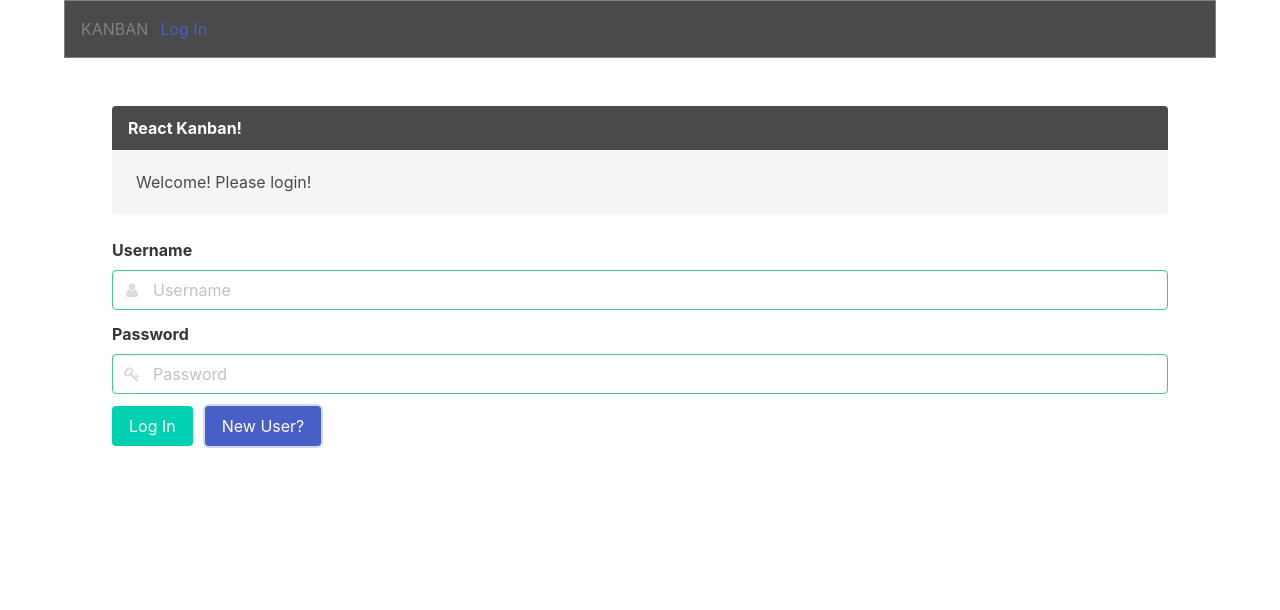
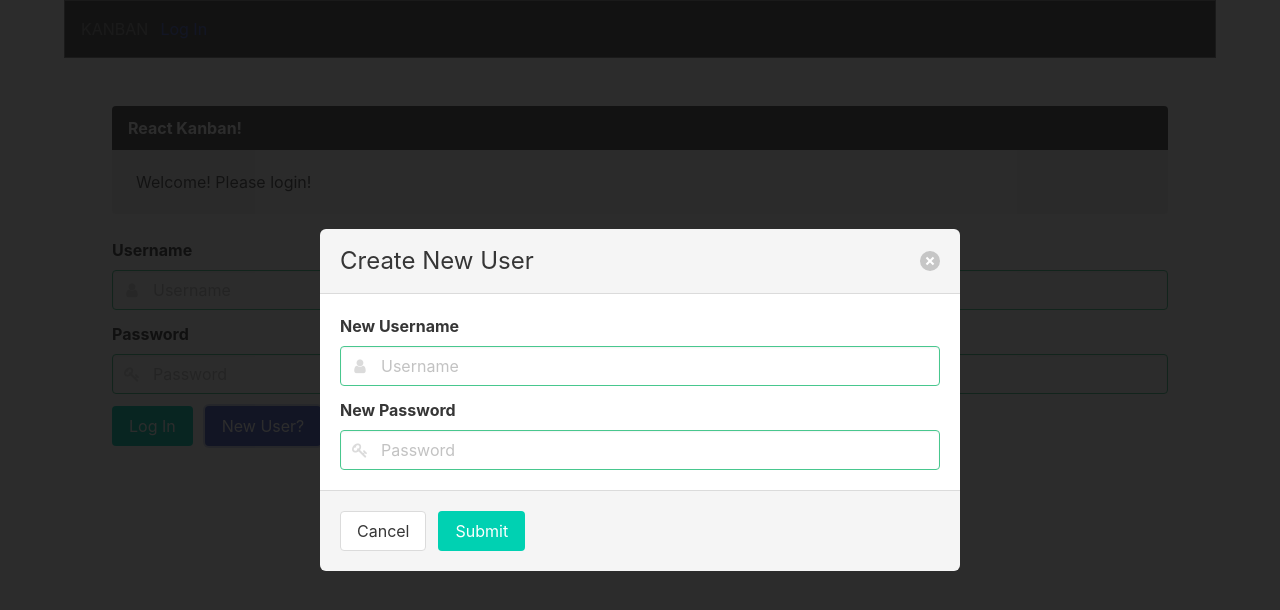
Before and after one commit to devleague/react-kanban, a React (Create React App) app: page /login in a window 1280 px wide. Both pictures are taken after a click on the button "New User?". Shown: the top 610 px of the page. Built offline with nearby package versions, Linux system fonts and the light colour scheme; no server answers.

Commit message:
finished add new user modal

```diff
--- a/src/components/Login.js
+++ b/src/components/Login.js
@@ -2,6 +2,7 @@ import React, {Component} from "react";
 import {connect} from "react-redux";
 import {Redirect} from "react-router-dom";
 import {addUser, authUser} from "../actions";
+import NewUser from "./NewUser";
 
 class Login extends Component {
     constructor(props) {
@@ -9,9 +10,21 @@ class Login extends Component {
 
         this.state = {
             username: "",
-            password: ""
+            password: "",
+            newUser: null,
+            modalState: false
         }
 
+        this.toggleModal = this.toggleModal.bind(this);
+
+    }
+
+    toggleModal() {
+        this.setState((prev, props) => {
+            const newState = !prev.modalState;
+
+            return {modalState: newState};
+        })
     }
 
     handleUsername(e) {
@@ -97,16 +110,20 @@ class Login extends Component {
                                 .bind(this)}>Log In</button>
                         </div>
                         <div className="control">
-                            <button className="button is-link">New User?</button>
+                            <button className="button is-link" onClick={this.toggleModal}>New User?</button>
                         </div>
                     </div>
+                    <NewUser
+                    closeModal={this.toggleModal}
+                    modalState={this.state.modalState}
+                    ></NewUser>
                 </div>
 
             )
         }
     }
+}
 
-}
 
 const mapStatetoProps = (state) => {
     return {users: state.users, auth: state.auth}
--- /dev/null
+++ b/src/components/NewUser.js
@@ -0,0 +1,108 @@
+import React, {Component} from "react";
+import {connect} from "react-redux";
+import {addUser} from "../actions";
+
+class newUserModal extends Component {
+    constructor(props) {
+        super(props);
+
+        this.state = {
+            username: "",
+            password: ""
+        }
+
+        this.handleUsername = this.handleUsername.bind(this);
+        this.handlePassword = this.handlePassword.bind(this);
+        this.handleNewUserClick = this.handleNewUserClick.bind(this);
+    }
+
+    handleUsername(e) {
+        this.setState({username: e.target.value})
+    }
+
+    handlePassword(e) {
+        this.setState({password: e.target.value})
+    }
+
+    handleNewUserClick() {
+        let userLogin = {
+            username: this.state.username,
+            password: this.state.password
+        }
+        this.props.addUser(userLogin);
+        this.props.closeModal();
+    }
+
+    render() {
+        if (!this.props.modalState) {
+            return null;
+        }
+        return (
+            <div className="modal is-active">
+                <div className="modal-background" onClick={this.props.closeModal}/>
+                <div className="modal-card">
+                    {this.state.allFieldsError
+                        ? this.notificationError()
+                        : null}
+                    <header className="modal-card-head">
+                        <p className="modal-card-title">Create New User</p>
+                        <button className="delete" onClick={this.props.closeModal}/>
+                    </header>
+                    <section className="modal-card-body">
+                        <div className="content">
+                            <div className="field">
+                                <label className="label">New Username</label>
+                                <div className="control has-icons-left">
+                                    <input type="text" className="input is-success" placeholder="Username" onChange={this.handleUsername}/>
+                                    <span className="icon is-small is-left">
+                                        <i className="fa fa-user"/>
+                                    </span>
+                                </div>
+
+                            </div>
+
+                            <div className="field">
+                                <label className="label">New Password</label>
+                                <div className="control has-icons-left">
+<input type="password" className="input is-success" placeholder="Password" onChange={this.handlePassword}/>
+<span className="icon is-small is-left">
+                                <i className="fa fa-key"/>
+                            </span>
+                                </div>
+
+                            </div>
+
+                        </div>
+                    </section>
+                    <footer className="modal-card-foot">
+                        <div className="field is-grouped">
+                            <div className="control">
+                                <a className="button" onClick={this.props.closeModal}>Cancel</a>
+                            </div>
+                            <div className="control">
+                                <button className="button is-primary" onClick={this.handleNewUserClick}>Submit</button>
+                            </div>
+                        </div>
+                    </footer>
+                </div>
+            </div>
+        )
+    }
+
+}
+
+const mapStatetoProps = (state) => {
+    return {users: state.users, auth: state.auth}
+}
+
+const mapDispatchtoProps = (dispatch) => {
+    return {
+        addUser: (user) => {
+            dispatch(addUser(user))
+        }
+    }
+}
+
+const ConnectedNewUserModal = connect(mapStatetoProps, mapDispatchtoProps)(newUserModal);
+
+export default ConnectedNewUserModal;
```
